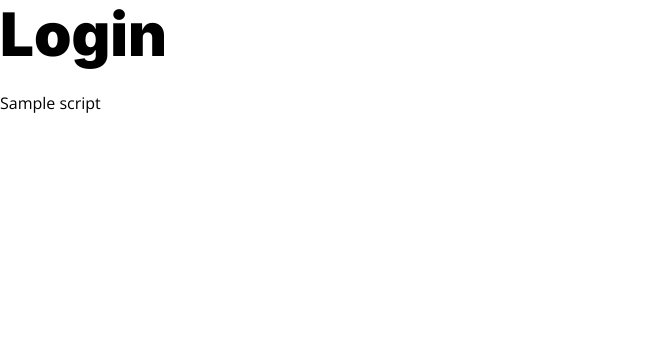
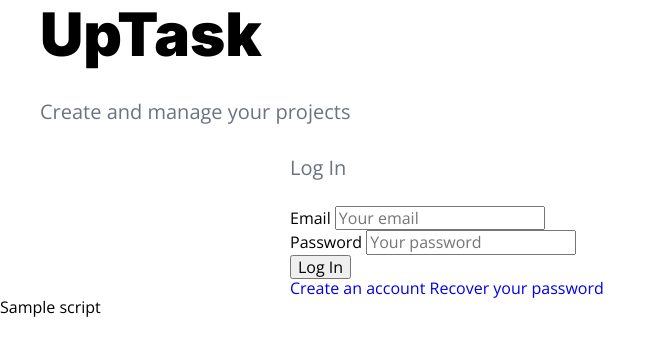
Before and after one commit to adhes14/uptask, a PHP site: template views/auth/login.php in a window 1280 px wide. Shown: the top 356 px of the page, without its empty margins (0-666 px from the left). Run offline with PHP 8.4, Linux system fonts and the light colour scheme; the template is opened without the code that fills it: most values are stand-ins (such as "Sample title", 1, 10 or a date in 2020).

Commit message:
create html for login page

```diff
--- a/views/auth/login.php
+++ b/views/auth/login.php
@@ -1 +1,24 @@
-<h1>Login</h1>
+<div class="contenedor">
+  <h1>UpTask</h1>
+  <p>Create and manage your projects</p>
+
+  <div class="contenedor-sm">
+    <p class="descripcion-pagina">Log In</p>
+    <form action="/" class="formulario" method="POST">
+      <div class="campo">
+        <label for="email">Email</label>
+        <input type="email" id="email" placeholder="Your email" name="email">
+      </div>
+      <div class="campo">
+        <label for="password">Password</label>
+        <input type="password" id="password" placeholder="Your password" name="password">
+      </div>
+      <input type="submit" class="boton" value="Log In">
+    </form>
+
+    <div class="acciones">
+      <a href="/create">Create an account</a>
+      <a href="/forgot">Recover your password</a>
+    </div>
+  </div>
+</div>
```
